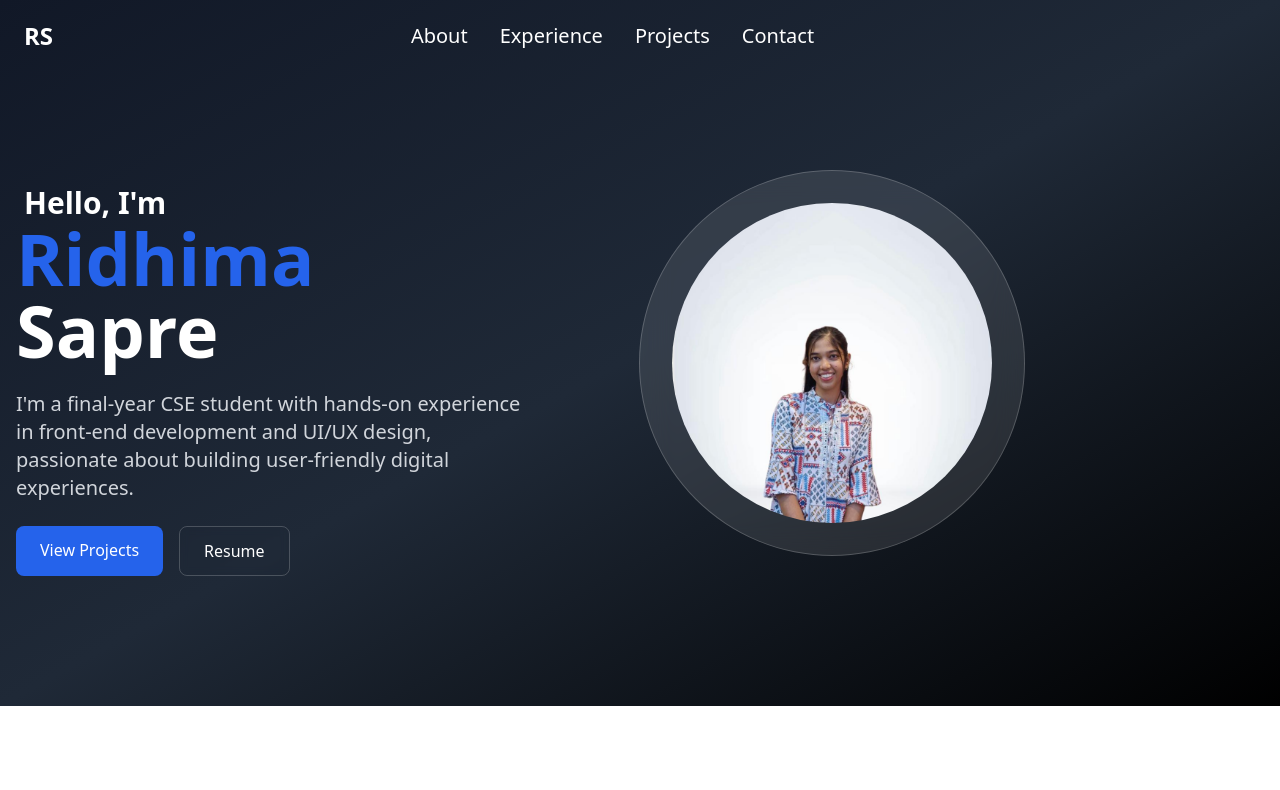
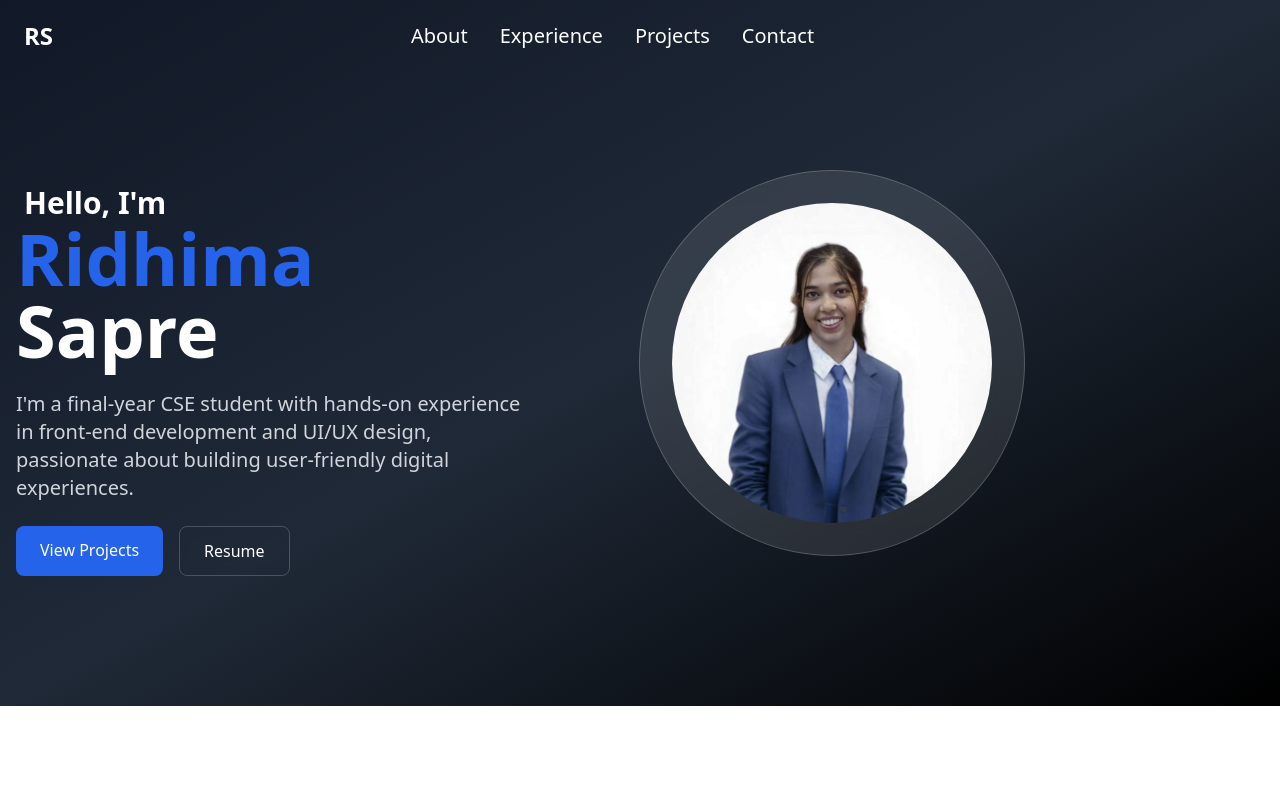
Before and after one commit to ridhimasapre/portfolio, an Angular app in the folder project/: page / in a window 1280 px wide. Shown: the top 790 px of the page. Built offline with nearby package versions, Linux system fonts and the light colour scheme.

Commit message:
update image and resume

```diff
--- a/project/src/app/components/hero/hero.component.html
+++ b/project/src/app/components/hero/hero.component.html
@@ -26,7 +26,7 @@
             class="px-6 py-3 bg-primary hover:bg-primary/90 text-white rounded-lg transition-all duration-300 transform hover:scale-105 hover:shadow-lg">
             View Projects
           </a>
-          <a href="https://drive.google.com/file/d/1d1QXdoL5PgqnFsUOZWNkXdbBCuJq72Tj/view" target="_blank"
+          <a href="https://drive.google.com/file/d/1nS6H_fst_eqausi2nKsLKX5hnRh8yg9w/view" target="_blank"
             class="px-6 py-3 border border-white/20 hover:border-primary/50 text-white rounded-lg transition-all duration-300 backdrop-blur-sm hover:bg-white/10">
             Resume
           </a>
@@ -36,7 +36,7 @@
       <div class="flex justify-center my-4 md:order-2">
         <div class="relative z-10 backdrop-blur-lg bg-white/10 rounded-full p-8 border border-white/20 text-center">
           <img class="rounded-full w-80 h-50 md:w-100 md:h-80 lg:w-120 lg:h-120 xl:w-120 xl:h-120 object-cover"
-            src="../../assets/img.jpeg" alt="" />
+            src="../../assets/img2.jpeg" alt="" />
         </div>
       </div>
     </div>
```
Also changed, not shown: project/src/assets/img2.jpeg (added).
